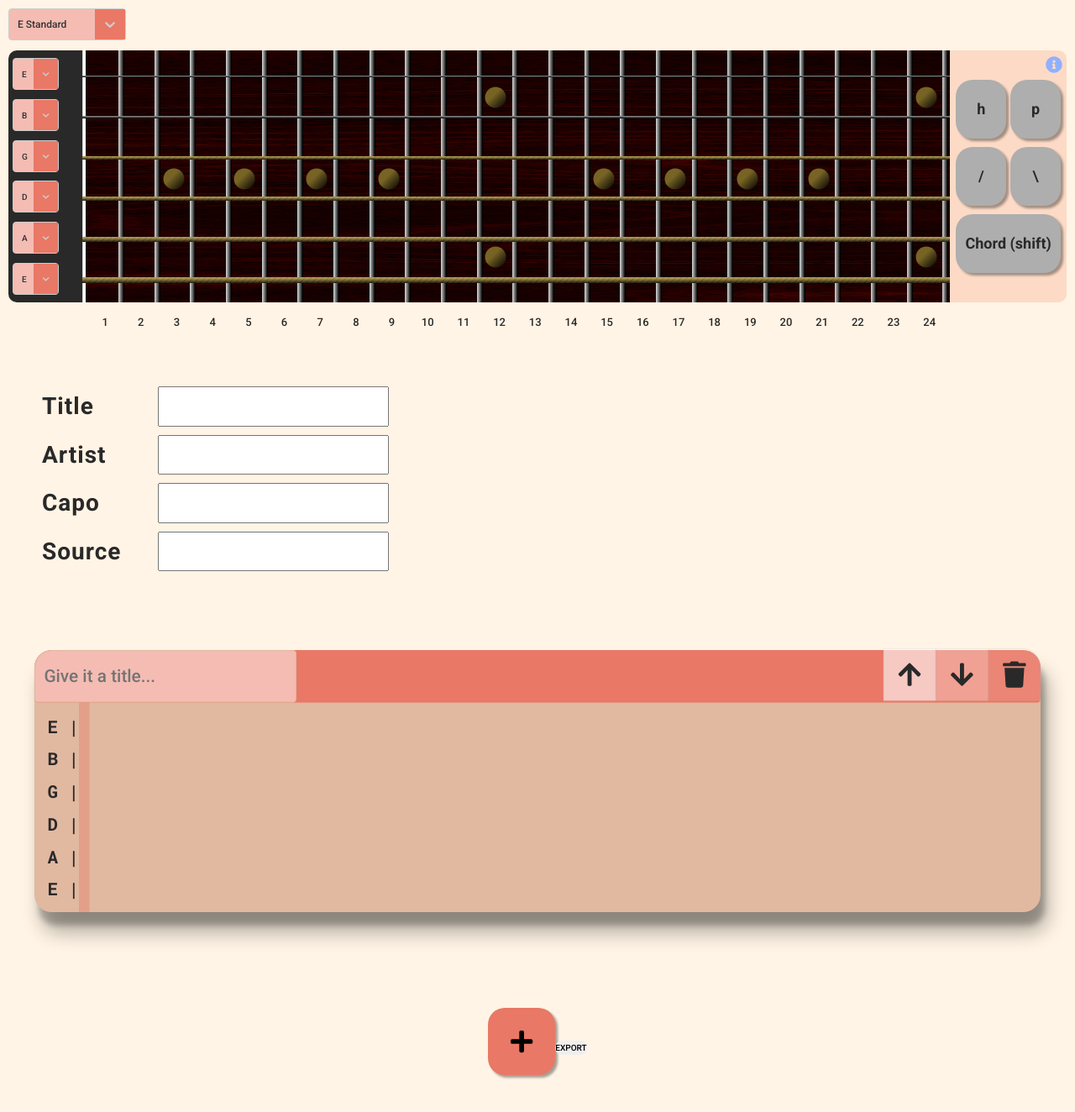
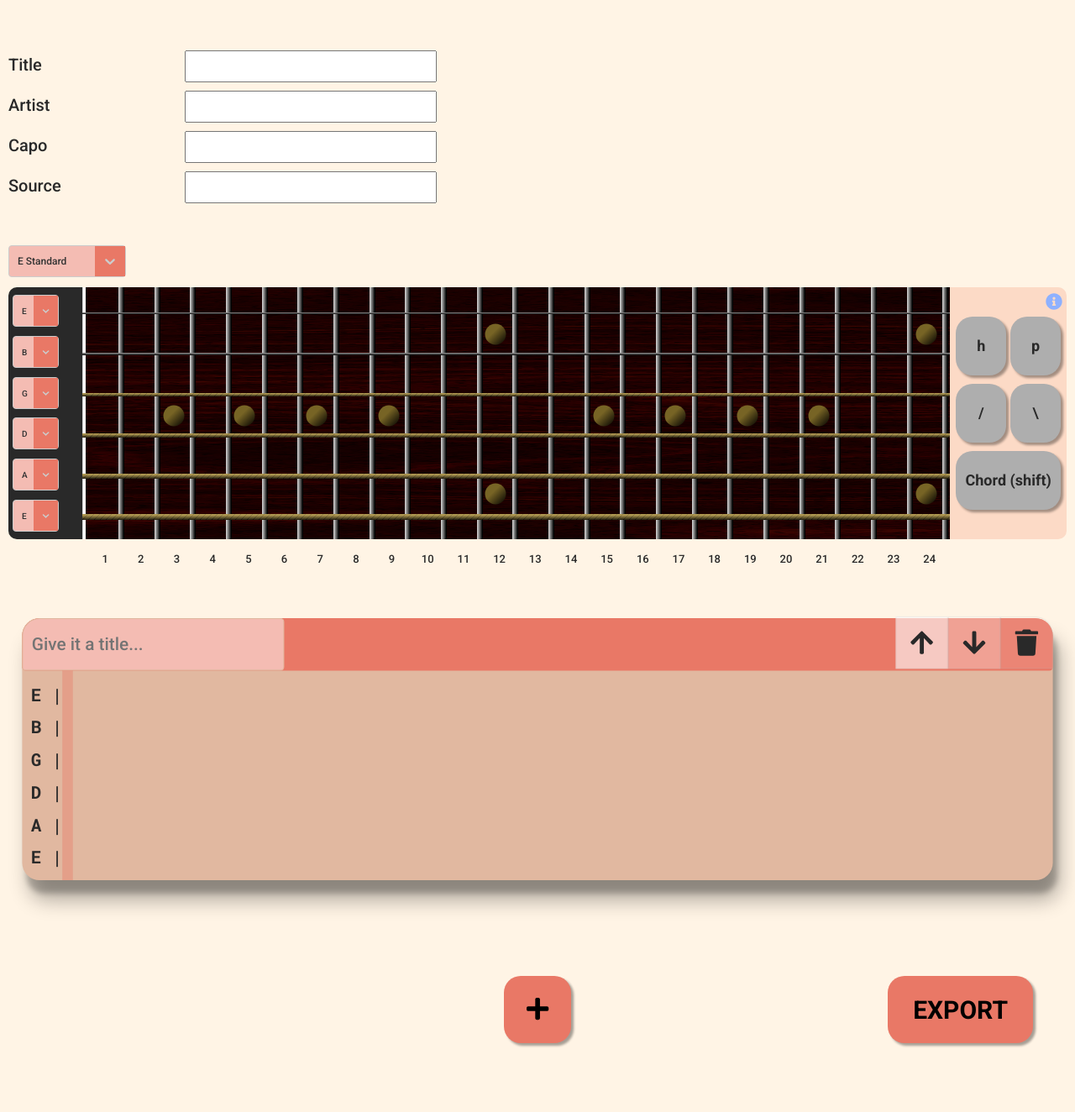
Before and after one commit to JonLunde/tabber, a React app in the folder client/: page / in a window 1280 px wide. Shown: the top 1324 px of the page at 84% size. Built offline with nearby package versions, Linux system fonts and the light colour scheme.

Commit message:
improved styling

```diff
--- a/client/src/Tab/TabContainer.jsx
+++ b/client/src/Tab/TabContainer.jsx
@@ -12,13 +12,14 @@ function TabContainer(props) {
   const btnRef = useRef();
 
   return (
-    <div className="container-tab" onContextMenu={preventDefault}>
+    <div className="container__tabs" onContextMenu={preventDefault}>
       {children}
-
-      <button className="btn btn--add u-mt-huge" onClick={() => dispatch({ type: ACTIONS.ADD })} ref={btnRef}>
-        <FontAwesomeIcon key={999} icon="plus" />
-      </button>
-      <TabExport key={1} tabState={tabState} tuning={tuning} />
+      <div className="container__buttons u-mt-huge">
+        <button className="btn btn--add " onClick={() => dispatch({ type: ACTIONS.ADD })} ref={btnRef}>
+          <FontAwesomeIcon key={999} icon="plus" />
+        </button>
+        <TabExport key={1} tabState={tabState} tuning={tuning} />
+      </div>
     </div>
   );
 }
--- a/client/src/Tab/TabDetails.jsx
+++ b/client/src/Tab/TabDetails.jsx
@@ -5,14 +5,12 @@ function TabDetails(props) {
   const { tabDetails, dispatch } = props;
   console.log('tabDetails ', tabDetails);
   return (
-    <div className="header-tab">
-      <div className="tab-info">
-        <label htmlFor="title" className="tab-info__form-group">
-          <span className="heading-tertiary">Title</span>
+    <div className="details">
+      <label htmlFor="title" className="details__form-group">
+        <span className="details__label">Title</span>
         <input
           type="text"
           id="title"
-            className="tab-info__input"
           autoComplete="off"
           value={tabDetails.title}
           onChange={(event) =>
@@ -20,12 +18,11 @@ function TabDetails(props) {
           }
         />
       </label>
-        <label htmlFor="artist" className="tab-info__form-group">
-          <span className="heading-tertiary">Artist</span>
+      <label htmlFor="artist" className="details__form-group">
+        <span className="details__label">Artist</span>
         <input
           type="text"
           id="artist"
-            className="tab-info__input"
           autoComplete="off"
           value={tabDetails.artist}
           onChange={(event) =>
@@ -33,24 +30,22 @@ function TabDetails(props) {
           }
         />
       </label>
-        <label htmlFor="capo" className="tab-info__form-group">
-          <span className="heading-tertiary">Capo</span>
+      <label htmlFor="capo" className="details__form-group">
+        <span className="details__label">Capo</span>
         <input
           type="text"
           id="capo"
-            className="tab-info__input"
           autoComplete="off"
           onChange={(event) =>
             dispatch({ type: ACTIONS.CHANGE_DETAILS, payload: { value: event.target.value, id: event.target.id } })
           }
         />
       </label>
-        <label htmlFor="source" className="tab-info__form-group">
-          <span className="heading-tertiary">Source</span>
+      <label htmlFor="source" className="details__form-group">
+        <span className="details__label">Source</span>
         <input
           type="text"
           id="source"
-            className="tab-info__input"
           autoComplete="off"
           onChange={(event) =>
             dispatch({ type: ACTIONS.CHANGE_DETAILS, payload: { value: event.target.value, id: event.target.id } })
@@ -58,7 +53,6 @@ function TabDetails(props) {
         />
       </label>
     </div>
-    </div>
   );
 }
 
--- a/client/src/Tabber.jsx
+++ b/client/src/Tabber.jsx
@@ -62,6 +62,7 @@ function Tabber() {
 
   return (
     <div>
+      <TabDetails key={1000} tabDetails={tabState.tabDetails} dispatch={dispatch} />
       <GuitarDashboard key={0}>
         <GuitarTuning key={0} tuning={tuning} changeTuning={changeTuning} changeTuner={changeTuner} />
 
@@ -90,7 +91,6 @@ function Tabber() {
       </GuitarDashboard>
 
       <TabContainer key={2} dispatch={dispatch} tabState={tabState} tuning={tuning}>
-        <TabDetails key={1000} tabDetails={tabState.tabDetails} dispatch={dispatch} />
         {tabState.tabBars.map((tabBar, i) => (
           <TabBar
             key={tabBar.key}
--- a/client/src/sass/components/_button.scss
+++ b/client/src/sass/components/_button.scss
@@ -7,28 +7,6 @@
     border-radius: $border-radius-1;
     border: none;
     cursor: pointer;
-
-
-
-    &--add {
-        background-color: $color-background-4;
-        width: 8rem;
-        height: 8rem;
-        font-size: 3rem;
-        transition: all 0.4s;
-        @include shadow-2;
-
-        &:hover, &:focus {
-            background-color: darken($color-background-4, 10);
-            @include shadow-4;
-            transform: scale(1.1);
-
-            & svg {
-                transition: all 0.4s;
-                transform: rotate(360deg);
-            }
-        }
-    }
 
     &--action {
         height: 6rem;
@@ -87,7 +65,42 @@
         }
     }
 
+    &--add {
+        background-color: $color-background-4;
+        width: 8rem;
+        height: 8rem;
+        font-size: 3rem;
+        transition: all 0.4s;
+        @include shadow-2;
+
+        &:hover, &:focus {
+            background-color: darken($color-background-4, 10);
+            @include shadow-4;
+            transform: scale(1.1);
+
+            & svg {
+                transition: all 0.4s;
+                transform: rotate(360deg);
+            }
+        }
+    }
+
     &--export {
+        position: absolute;
+        top: 0;
+        right: 0rem;
+        background-color: $color-background-4;
+        padding: 1rem 3rem;
+        height: 8rem;
+        font-size: 3rem;
+        font-weight: 700;
+        transition: all 0.4s;
+        @include shadow-2;
 
+        &:hover, &:focus {
+            background-color: darken($color-background-4, 10);
+            @include shadow-4;
+            transform: scale(1.1);
+        }
     }
 }
--- a/client/src/sass/components/_tab-bar.scss
+++ b/client/src/sass/components/_tab-bar.scss
@@ -9,9 +9,7 @@
     margin: 0 auto;
     text-align: start;
     height: 30rem;
-    width: 90vw;
     border-radius: $border-radius-1;
-    padding: 0 0.5rem;
     @include shadow-2;
 
     transition: all 0.4s;
@@ -23,9 +21,7 @@
     }
 
     &__header {
-        transform: translateX(-0.5rem);
         height: 20%;
-        width: 90vw;
         display: flex;
         justify-content: space-between;
         align-items: center;
@@ -38,7 +34,7 @@
     &__title {
         font-size: 2rem;
         padding-left: 1rem;
-        background-color: rgba($color-white, 0.50);
+        background-color: $color-background-5;
         border: 1px solid $color-background-2;
         border-radius: 4px;
         border-top-left-radius: 2rem;
--- a/client/src/sass/pages/_tabber.scss
+++ b/client/src/sass/pages/_tabber.scss
@@ -1,27 +1,34 @@
-.container-tab {
-    text-align: center;
-    padding: 10rem 4rem;
+.container {
+
+    &__tabs {
+        text-align: center;
+        padding: 10rem 4rem;
+    }
+    &__buttons {
+        position: relative;
+    }
 }
 
-.header-tab {
+.details {
     text-align: start;
     margin-bottom: 10rem;
-}
+    font-size: 2rem;
 
-
-.tab-info {
     &__form-group {
+        display: inline-block;
         margin-bottom: 10px;
         display: grid;
         grid-template-columns: 1fr 5fr;
-        width: 70%;
+
+        & input[type='text'] {
+            font-size: 2rem;
+            width: 30rem;
+            // transform: translateX(-10rem);
+        }
     }
 
-    &__input {
-        // display: inline-block;
-        // margin-left: 3rem;
-        width: 40%;
-        font-size: 1.5rem;
+    &__label {
 
     }
+
 }
```
Lines whose indentation alone changed are shown as unchanged.
